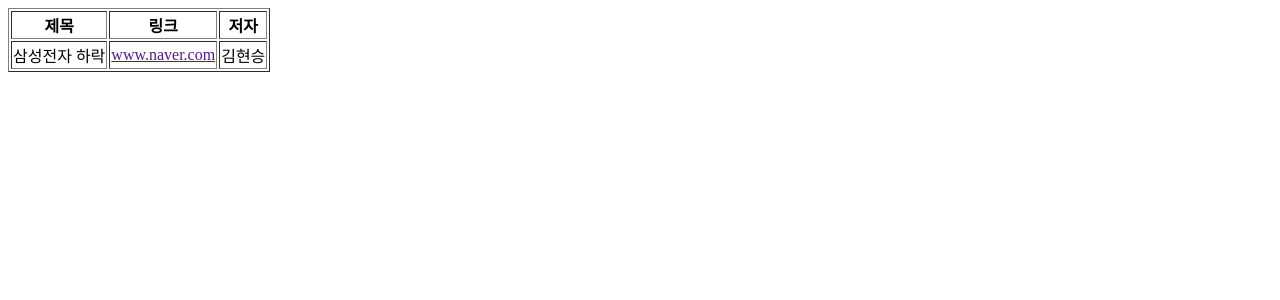
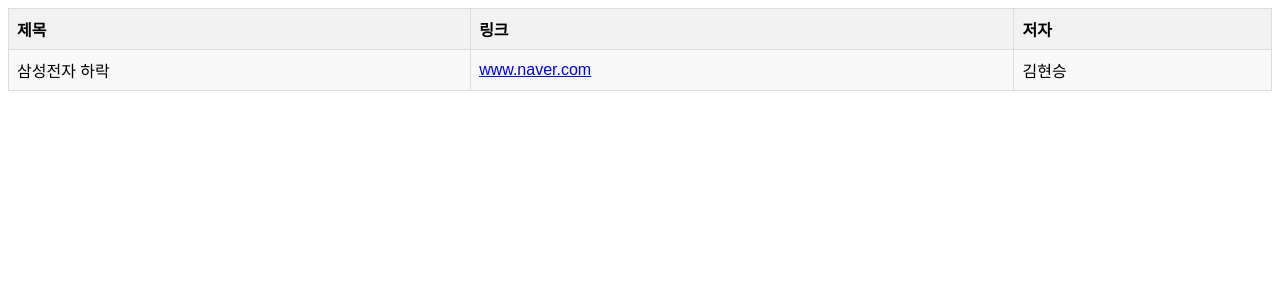
Before and after one commit to dmskhs0912/StockScrapper, a Flask app: page /scrap in a window 1280 px wide. Shown: the top 300 px of the page. Run offline with Flask 3, Linux system fonts and the light colour scheme.

Commit message:
add style.css

```diff
--- a/app.py
+++ b/app.py
@@ -1,4 +1,6 @@
+import scrap
 from flask import Flask, render_template, request
+
 
 app = Flask(__name__)
 
--- a/static/style.css
+++ b/static/style.css
@@ -0,0 +1,31 @@
+/* CSS 스타일을 여기에 추가하세요 */
+body {
+    font-family: Arial, sans-serif;
+}
+
+h1 {
+    color: #333;
+}
+
+table {
+    border-collapse: collapse;
+    width: 100%;
+}
+
+th, td {
+    border: 1px solid #ddd;
+    padding: 8px;
+    text-align: left;
+}
+
+th {
+    background-color: #f2f2f2;
+}
+
+tr:nth-child(even) {
+    background-color: #f9f9f9;
+}
+
+tr:hover {
+    background-color: #f5f5f5;
+}
--- a/templates/scrap.html
+++ b/templates/scrap.html
@@ -3,6 +3,7 @@
 <head>
     <meta charset="UTF-8">
     <meta name="viewport" content="width=device-width, initial-scale=1.0">
+    <link rel="stylesheet" type="text/css" href="{{ url_for('static', filename='style.css') }}">
     <title>Scrap</title>
 </head>
 <body>
@@ -14,7 +15,7 @@
         </tr>
         <tr>
             <td>삼성전자 하락</td>
-            <td><a href="">www.naver.com</a></td>
+            <td><a href="https://www.naver.com" target="_blank">www.naver.com</a></td>
             <td>김현승</td>
         </tr>
     </table>
--- a/templates/search.html
+++ b/templates/search.html
@@ -9,7 +9,7 @@
 <body>
     <h1>검색 페이지입니다.</h1>
     <form method='post' type="text" action="/search">
-        <input type="text" size="50" name="search_text" placeholder="검색할 내용을 입력하세요.">
+        <input type="text" size="50" name="search_text" placeholder="검색할 내용을 입력하세요." autocomplete="off">
         <input type="submit" value="검색">
     </form>
 
```
